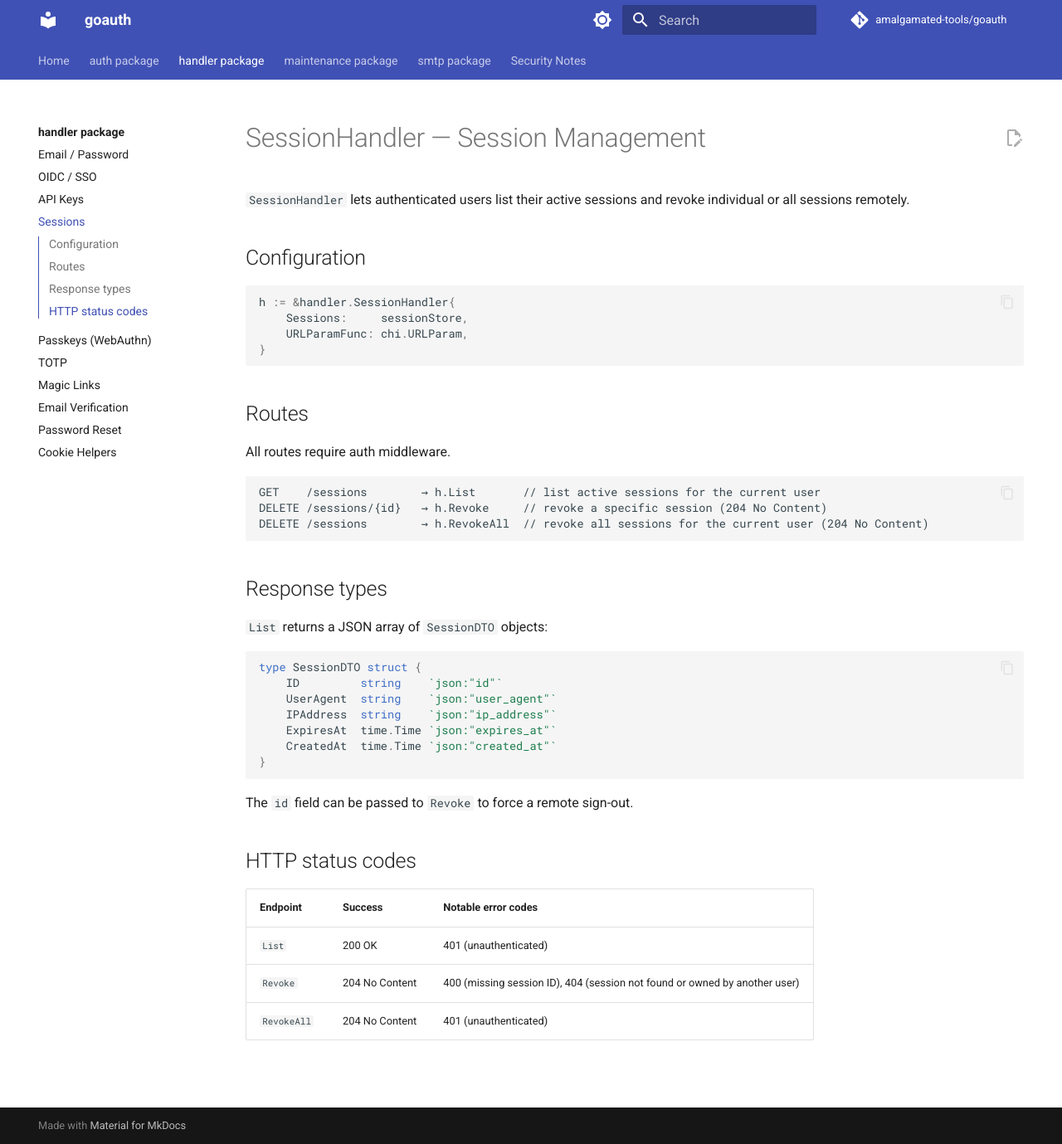
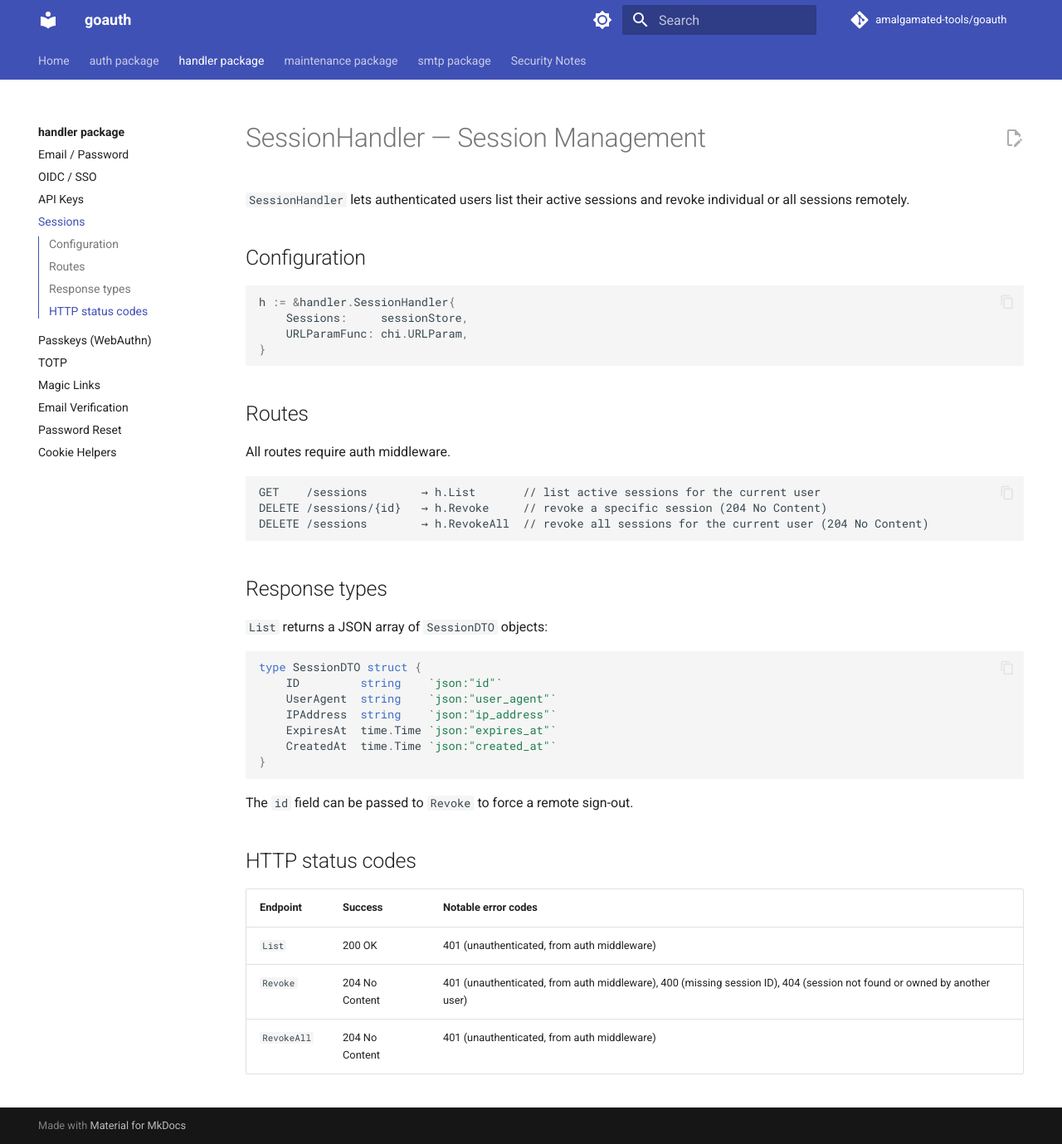
Before and after one commit to amalgamated-tools/goauth, an MkDocs documentation site: the page built from docs/handler/sessions.md, in a window 1280 px wide and 1379 px high. Shown: the whole window at 83% size. Built offline with MkDocs 1.6.1 and Material for MkDocs 9.7.7, drawn with Linux system fonts in a browser that asks for light colours; comment, search, counter and statistics services are not loaded.

Commit message:
docs: fix 401 consistency in sessions table and clarify password-reset enumeration note

```diff
--- a/docs/handler/sessions.md
+++ b/docs/handler/sessions.md
@@ -41,6 +41,6 @@ The `id` field can be passed to `Revoke` to force a remote sign-out.
 
 | Endpoint | Success | Notable error codes |
 |---|---|---|
-| `List` | 200 OK | 401 (unauthenticated) |
-| `Revoke` | 204 No Content | 400 (missing session ID), 404 (session not found or owned by another user) |
-| `RevokeAll` | 204 No Content | 401 (unauthenticated) |
+| `List` | 200 OK | 401 (unauthenticated, from auth middleware) |
+| `Revoke` | 204 No Content | 401 (unauthenticated, from auth middleware), 400 (missing session ID), 404 (session not found or owned by another user) |
+| `RevokeAll` | 204 No Content | 401 (unauthenticated, from auth middleware) |
```
Also changed, not shown: docs/handler/password-reset.md (+1 -1 lines).
